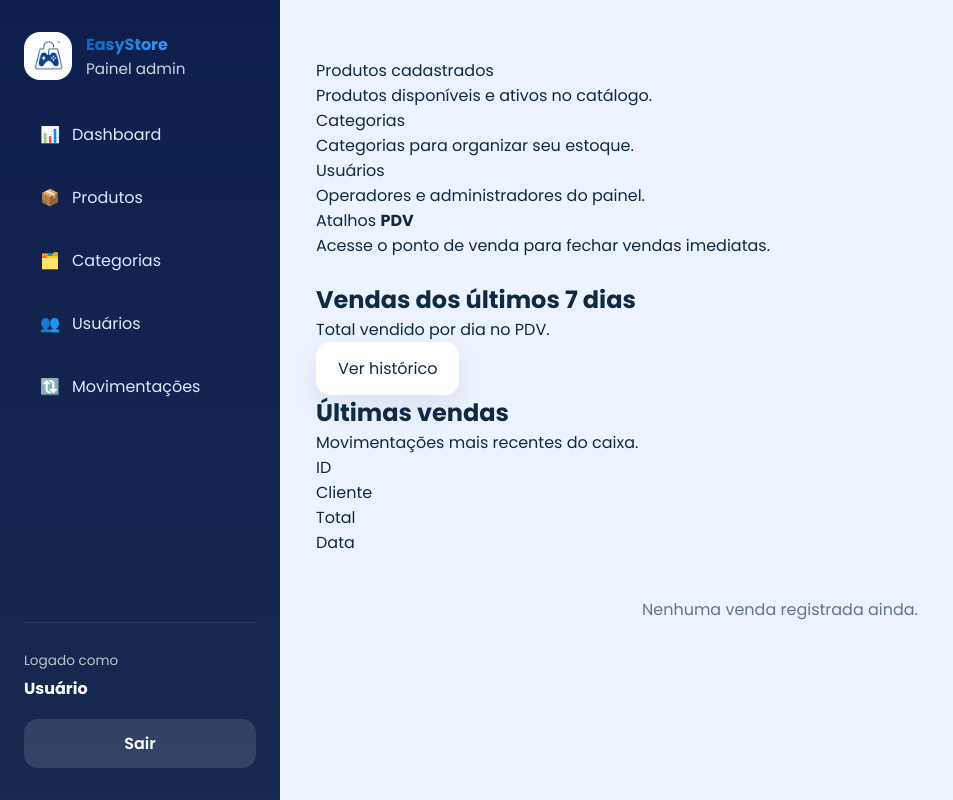
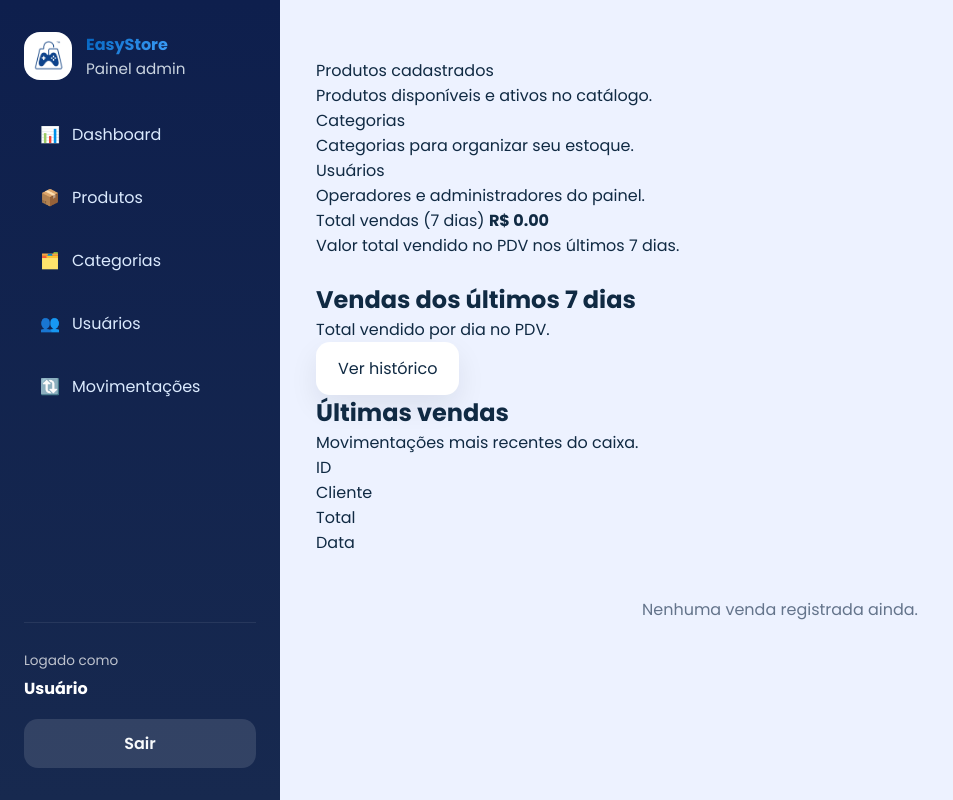
Before and after one commit to Easy-Store-Group/Gerenciamento-Estoque-Easy-Store, a FastAPI app: template app/templates/admin/index.html in a window 1280 px wide. Shown: the whole page, without its empty margins (0-953 px from the left). Run offline with FastAPI, Linux system fonts and the light colour scheme; the template is opened without the code that fills it, so the values that code supplies are empty.

Commit message:
dashboard - Valor vendido nos ultimos 7 dias

```diff
--- a/app/main.py
+++ b/app/main.py
@@ -105,6 +105,7 @@ def admin_dashboard(
         }
         for dia, total in totais_por_dia.items()
     ]
+    total_vendas_7_dias = sum(totais_por_dia.values())
 
     return templates.TemplateResponse(
         request,
@@ -122,6 +123,7 @@ def admin_dashboard(
             "ativos_produtos": ativos_produtos,
             "vendas_grafico": vendas_grafico,
             "ultimas_vendas": ultimas_vendas,
+            "total_vendas_7_dias": total_vendas_7_dias,
         },
     )
 
--- a/app/templates/admin/index.html
+++ b/app/templates/admin/index.html
@@ -18,9 +18,9 @@
     <p class="metric-note">Operadores e administradores do painel.</p>
   </div>
   <div class="metric-card accent-card">
-    <span class="metric-label">Atalhos</span>
-    <strong class="metric-value">PDV</strong>
-    <p class="metric-note">Acesse o ponto de venda para fechar vendas imediatas.</p>
+    <span class="metric-label">Total vendas (7 dias)</span>
+    <strong class="metric-value">R$ {{ "%.2f"|format(total_vendas_7_dias) }}</strong>
+    <p class="metric-note">Valor total vendido no PDV nos últimos 7 dias.</p>
   </div>
 </div>
 
```
